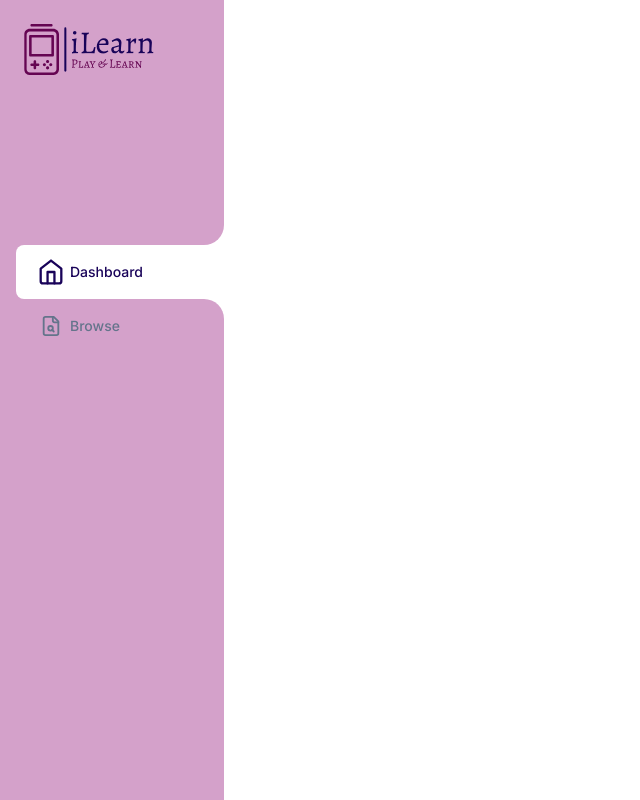
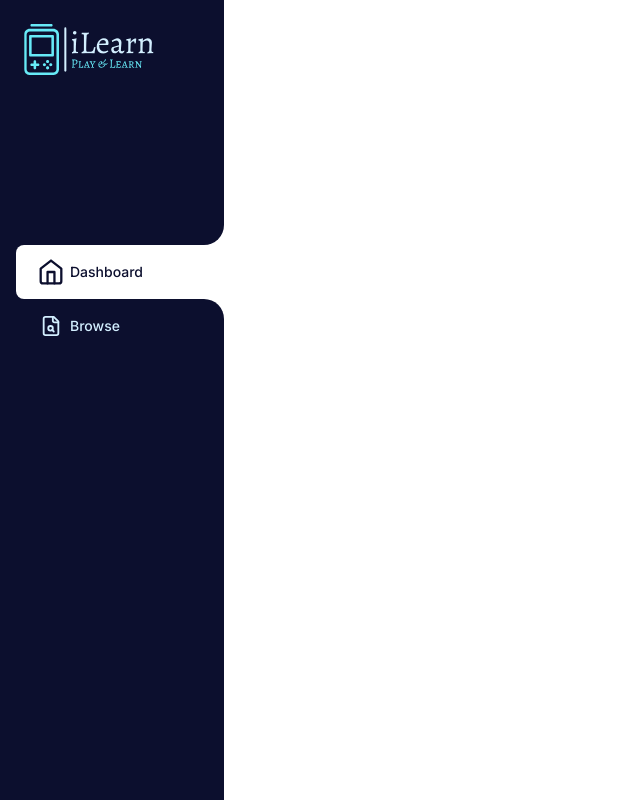
Before and after one commit to IroseAboveitall/LMS_Platform, a Next.js app: page / in a window 1280 px wide. Shown: the whole page, without its empty margins (0-640 px from the left). Built offline with nearby package versions, Linux system fonts and the light colour scheme.

Commit message:
[FEATURE] Change the background,hover of the Sidebar & the Logo color.
Changed the background colors & hover colors of the Sidebar & also gave a light
color to the Logo suiting a dark background for the Sidebar.

```diff
--- a/app/(dashboard)/_components/logo.tsx
+++ b/app/(dashboard)/_components/logo.tsx
@@ -2,11 +2,6 @@ import Image from "next/image";
 
 export const Logo = () => {
   return (
-    <Image
-      width={130}
-      height={50}
-      alt="logo"
-      src="/logo-dark-transparent-new.svg"
-    />
+    <Image width={130} height={50} alt="logo" src="/logo-light-transp.svg" />
   );
 };
--- a/app/(dashboard)/_components/sidebar-item.tsx
+++ b/app/(dashboard)/_components/sidebar-item.tsx
@@ -32,10 +32,9 @@ export const SidebarItem = ({ icon: Icon, label, href }: SidebarItemProps) => {
       onClick={onClick}
       type="button"
       className={cn(
-        "ml-4 flex items-center gap-x-2 text-slate-500 text-sm font-[500] pl-6 transition-all hover:text-slate-600 hover:bg-slate-300/20",
+        "ml-4 rounded-tl-lg rounded-bl-lg flex items-center gap-x-2 text-[#d3efff] text-sm font-[500] pl-6 transition-all hover:text-[#67eaf7] hover:bg-slate-100/10",
         isActive &&
-          // "active rounded-tl-lg rounded-bl-lg text-[#190359] bg-[#94157b] bg-opacity-40 hover:bg-[#94157b] hover:bg-opacity-40 hover:text-[#190359]"
-          "active rounded-tl-lg rounded-bl-lg text-[#190359] bg-white hover:bg-white hover:text-[#190359]"
+          "active  text-[#0c0f2e] bg-white hover:bg-white hover:text-[#0c0f2e]"
       )}
     >
       <b></b>
@@ -43,10 +42,7 @@ export const SidebarItem = ({ icon: Icon, label, href }: SidebarItemProps) => {
       <div className="flex items-center gap-x-2 py-4">
         <Icon
           size={22}
-          className={cn(
-            "text-slate-500",
-            isActive && "text-[#190359] scale-125"
-          )}
+          className={cn("", isActive && "text-[#0c0f2e] scale-125")}
         />
         {label}
       </div>
--- a/app/(dashboard)/_components/sidebar.css
+++ b/app/(dashboard)/_components/sidebar.css
@@ -20,7 +20,7 @@ b:nth-child(1)::before {
   left: 0;
   width: 100%;
   height: 100%;
-  background: rgba(148, 21, 123, 0.4);
+  background: #0c0f2e;
   /* Same as the OUTSIDE of the Active Sidebar Item */
   border-bottom-right-radius: 20px;
 }
@@ -43,7 +43,7 @@ b:nth-child(2)::before {
   left: 0;
   width: 100%;
   height: 100%;
-  background: rgba(148, 21, 123, 0.4);
+  background: #0c0f2e;
   /* Same as the OUTSIDE of the Active Sidebar Item */
   border-top-right-radius: 20px;
 }
--- a/app/(dashboard)/_components/sidebar.tsx
+++ b/app/(dashboard)/_components/sidebar.tsx
@@ -4,7 +4,8 @@ import { SidebarRoutes } from "@/app/(dashboard)/_components/sidebar-routes";
 const Sidebar = () => {
   return (
     // 👇 Dark background
-    <div className="h-full bg-[#94157b] bg-opacity-40 text-white">
+    // <div className="h-full bg-[#94157b] bg-opacity-40 text-white">
+    <div className="h-full bg-[#0c0f2e]  text-white">
       {/* <div className="h-full border-r shadow-[0px_0px_17px_5px_#00000024]"> */}
       {/* 👇 Logo Container 👇*/}
       <div className="p-6">
```
Also changed, not shown: public/logo-light-transp.svg (added).
